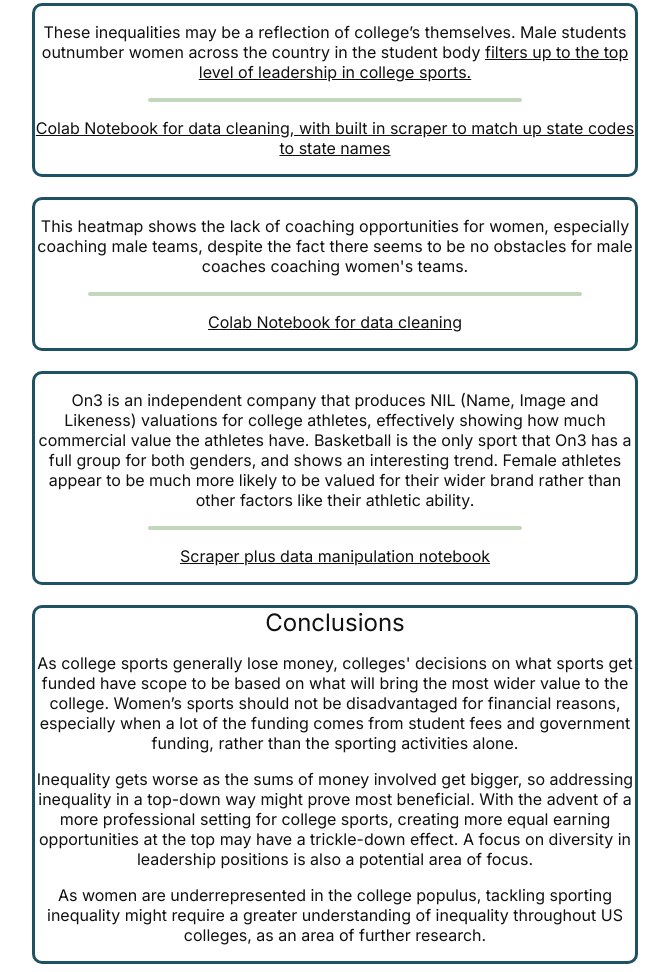
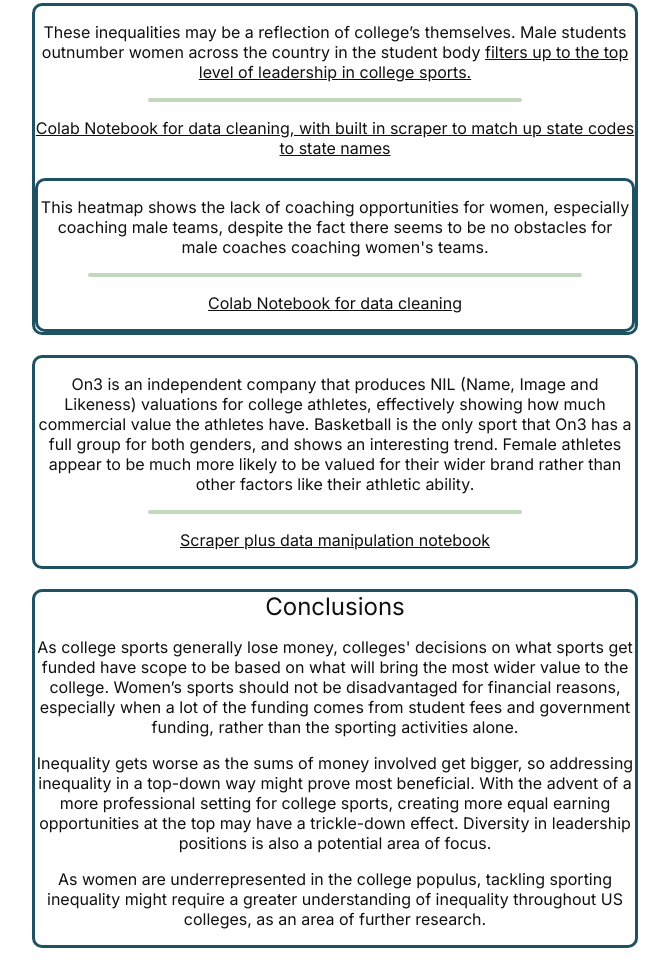
Before and after one commit to simon-halstead/simon-halstead.github.io, a plain HTML site: page project.html in a window 1280 px wide. Shown: the part 1692-2664 px from the top of the page, without its empty margins (305-974 px from the left). Drawn offline with Linux system fonts and the light colour scheme; a script that the page names is missing.

Commit message:
Add files via upload

```diff
--- a/project.html
+++ b/project.html
@@ -172,14 +172,7 @@
             id="link5">Colab Notebook for data cleaning, with built in scraper to match up state codes to state names</a>
         </p>
 
-
-
-
-
-
-    </div>
-
-     <div class="block10">
+        <div class="block10">
 
             <p>
                This heatmap shows the lack of coaching opportunities for women, especially coaching male teams, despite the fact there seems to be no obstacles for male coaches coaching women's teams.
@@ -195,6 +188,11 @@
 
 
         </div>
+
+
+
+
+    </div>
 
     <div class="block6">
 
@@ -225,7 +223,7 @@
 
         <p>
             Inequality gets worse as the sums of money involved get bigger,
-             so addressing inequality in a top-down way might prove most beneficial. With the advent of a more professional setting for college sports, creating more equal earning opportunities at the top may have a trickle-down effect. A focus on diversity in leadership positions is also a potential area of focus.
+             so addressing inequality in a top-down way might prove most beneficial. With the advent of a more professional setting for college sports, creating more equal earning opportunities at the top may have a trickle-down effect. Diversity in leadership positions is also a potential area of focus.
 
         </p>
 
```
